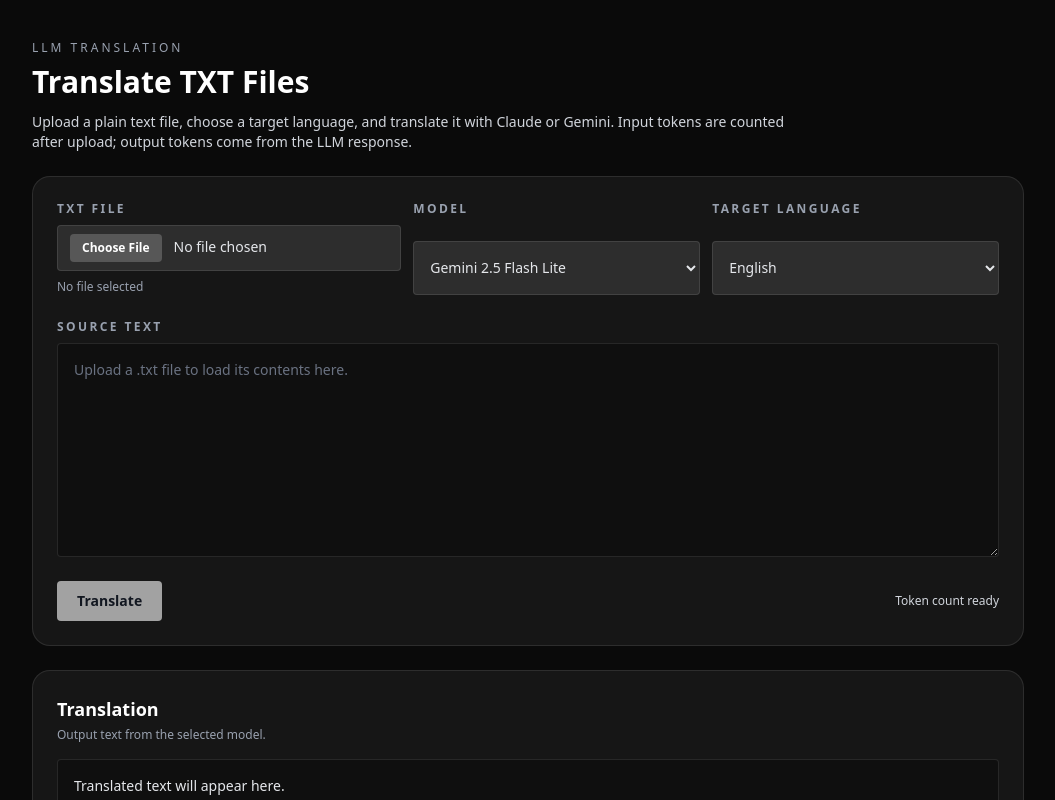
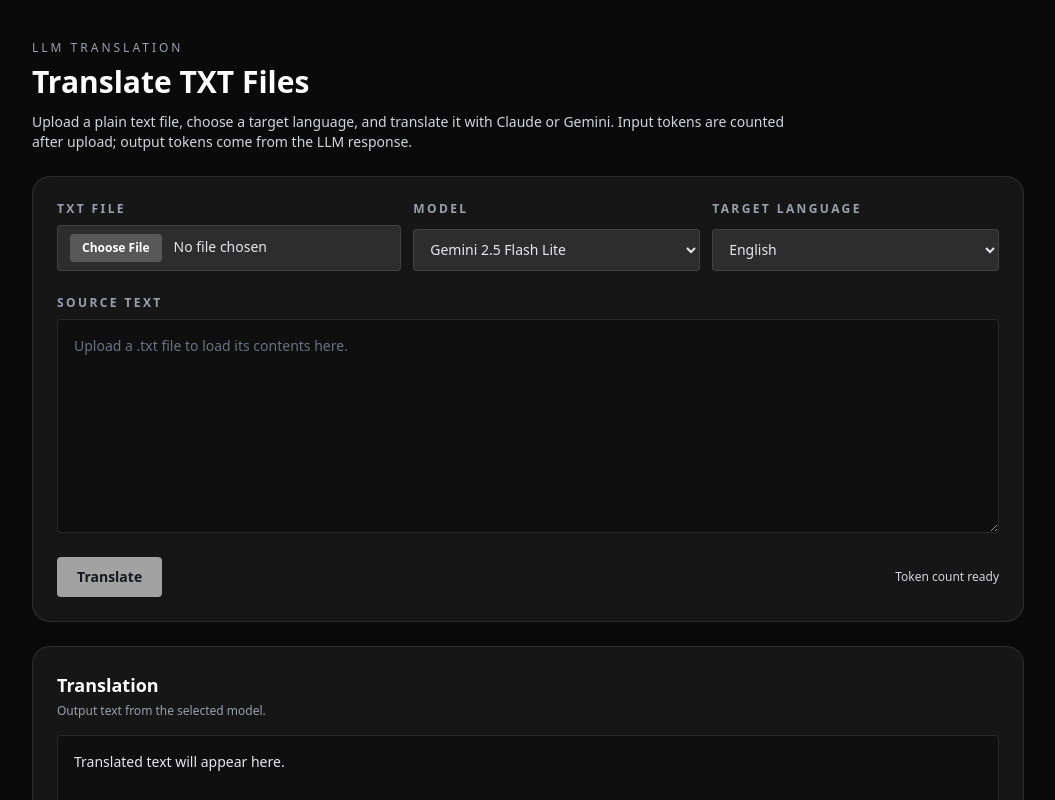
Before and after one commit to iamjoel/ai-copilot, a Next.js app in the folder code/: page /translate in a window 1280 px wide. Shown: the top 800 px of the page, without its empty margins (112-1167 px from the left). Built offline with nearby package versions, Linux system fonts and the light colour scheme.

Commit message:
just add

```diff
--- a/code/src/app/translate/page.tsx
+++ b/code/src/app/translate/page.tsx
@@ -211,9 +211,6 @@ export default function TranslatePage() {
               onChange={handleFileChange}
               className="w-full cursor-pointer rounded border border-white/10 bg-white/10 px-3 py-2 text-sm text-gray-200 file:mr-3 file:rounded file:border-0 file:bg-white/20 file:px-3 file:py-1.5 file:text-xs file:font-semibold file:text-white"
             />
-            <span className="text-xs text-gray-400">
-              {fileName ? `Selected: ${fileName}` : "No file selected"}
-            </span>
           </div>
 
           <div className="grid gap-2">
@@ -289,7 +286,7 @@ export default function TranslatePage() {
           <h2 className="text-lg font-semibold text-white">Translation</h2>
           <p className="mt-1 text-xs text-gray-400">Output text from the selected model.</p>
         </div>
-        <div className="min-h-[160px] whitespace-pre-wrap rounded border border-white/10 bg-black/30 p-4 text-sm text-gray-200">
+        <div className="min-h-[160px] max-h-[320px] overflow-y-auto whitespace-pre-wrap rounded border border-white/10 bg-black/30 p-4 text-sm text-gray-200">
           {translation || "Translated text will appear here."}
         </div>
         <div className="grid gap-2 sm:grid-cols-3">
```
